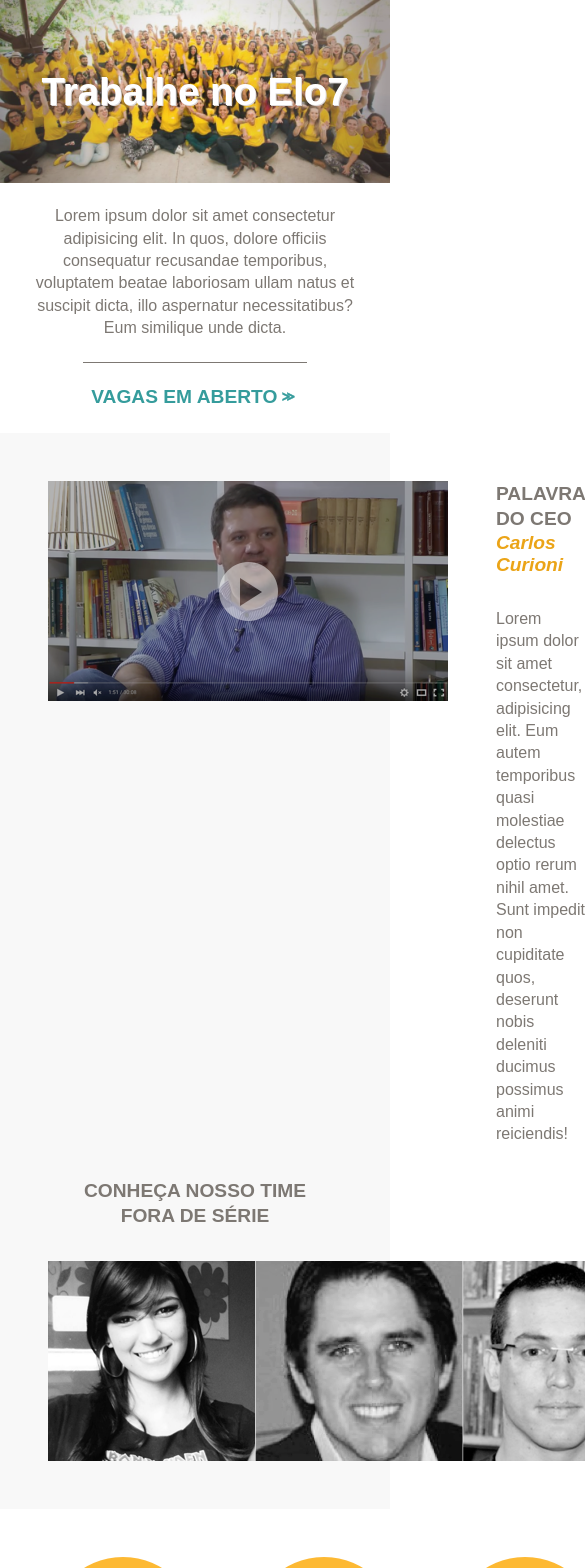
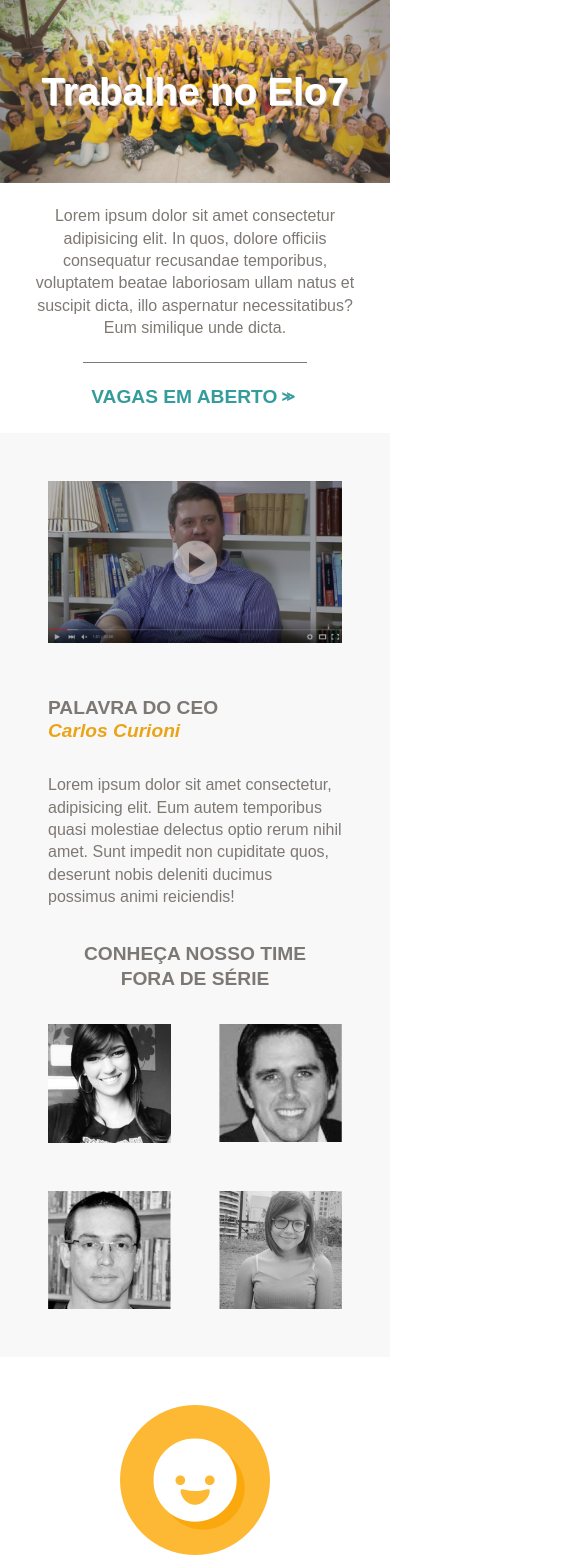
Before and after one commit to paulorobinson/landing-page-elo7, a React (Vite) app: page / in a window 390 px wide. Shown: the top 1568 px of the page, 585 px wide, since content can reach past the window. Built offline with nearby package versions, Linux system fonts and the light colour scheme; no server answers; a web font is replaced by a local one.

Commit message:
Adjust Responsive components

```diff
--- a/src/components/Benefits/styles.module.scss
+++ b/src/components/Benefits/styles.module.scss
@@ -5,6 +5,10 @@
   gap: 3rem;
 
   padding: 3rem;
+
+  @media (max-width: 768px) {
+    grid-template-columns: 1fr;
+  }
 }
 
 .imageBottom {
--- a/src/components/JobsFooter/styles.module.scss
+++ b/src/components/JobsFooter/styles.module.scss
@@ -8,4 +8,8 @@
   justify-content: space-between;
 
   padding-bottom: 1rem;
+
+  @media (max-width: 768px) {
+    flex-direction: column;
+  }
 }
--- a/src/components/Team/styles.module.scss
+++ b/src/components/Team/styles.module.scss
@@ -9,6 +9,16 @@
 .about {
   display: flex;
   gap: 3rem;
+
+  @media (max-width: 768px) {
+    flex-direction: column;
+    align-items: center;
+
+    a,
+    img {
+      width: 100%;
+    }
+  }
 }
 
 .aboutDescription {
@@ -31,4 +41,14 @@
   display: grid;
 
   grid-template-columns: repeat(4, 1fr);
+  gap: 1rem;
+
+  @media (max-width: 1024px) {
+    grid-template-columns: repeat(2, 1fr);
+    gap: 3rem;
+
+    img {
+      width: 100%;
+    }
+  }
 }
--- a/src/components/Title/styles.module.scss
+++ b/src/components/Title/styles.module.scss
@@ -4,6 +4,10 @@
   display: flex;
 
   padding: 2rem 0;
+
+  @media (max-width: 768px) {
+    justify-content: center;
+  }
 
   h1 {
     font-weight: 600;
```
